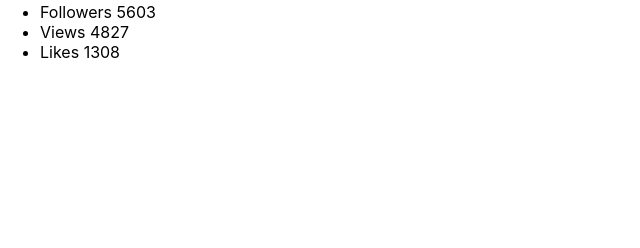
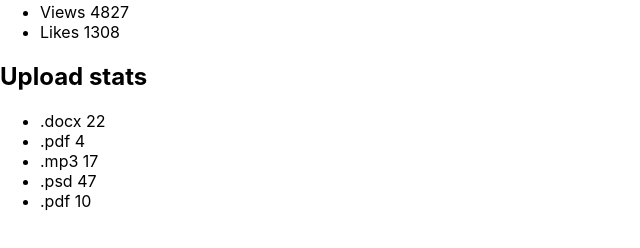
Before and after one commit to NataliiaKyrykovych/goit-react-hw-01-components, a React (Create React App) app: page / in a window 1280 px wide. Shown: the part 446-694 px from the top of the page, without its empty margins (0-640 px from the left). Built offline with nearby package versions, Linux system fonts and the light colour scheme.

Commit message:
Update Statistics

```diff
--- a/src/components/App.jsx
+++ b/src/components/App.jsx
@@ -1,11 +1,14 @@
 import { ProfileCard } from "./Profile/ProfileCard";
 import user from './Profile/user.json';
+import { Statistics } from "./Statistics/Statistics";
+import data from './Statistics/data.json';
 
 export const App = () => {
   return (
     <div>
-      React homework template
-    < ProfileCard item = {user} />
+
+      <ProfileCard item={user} />
+      <Statistics stats={data} />
 
     </div>
   );
--- /dev/null
+++ b/src/components/Statistics/Statistics.jsx
@@ -0,0 +1,22 @@
+export const Statistics = ({stats}) => {
+
+    return (
+
+        <section class="statistics">
+  <h2 class="title">Upload stats</h2>
+
+    <ul class="stat-list">
+
+        {stats.map(({id, label, percentage}) => (
+                <li key={id}>
+                    <span>{ label } </span>
+                    <span>{ percentage }</span>
+                </li>
+            ))}
+
+
+  </ul>
+</section>
+)
+
+}
--- /dev/null
+++ b/src/components/Statistics/data.json
@@ -0,0 +1,7 @@
+[
+  { "id": "id-1", "label": ".docx", "percentage": 22 },
+  { "id": "id-2", "label": ".pdf", "percentage": 4 },
+  { "id": "id-3", "label": ".mp3", "percentage": 17 },
+  { "id": "id-4", "label": ".psd", "percentage": 47 },
+  { "id": "id-5", "label": ".pdf", "percentage": 10 }
+]
```
